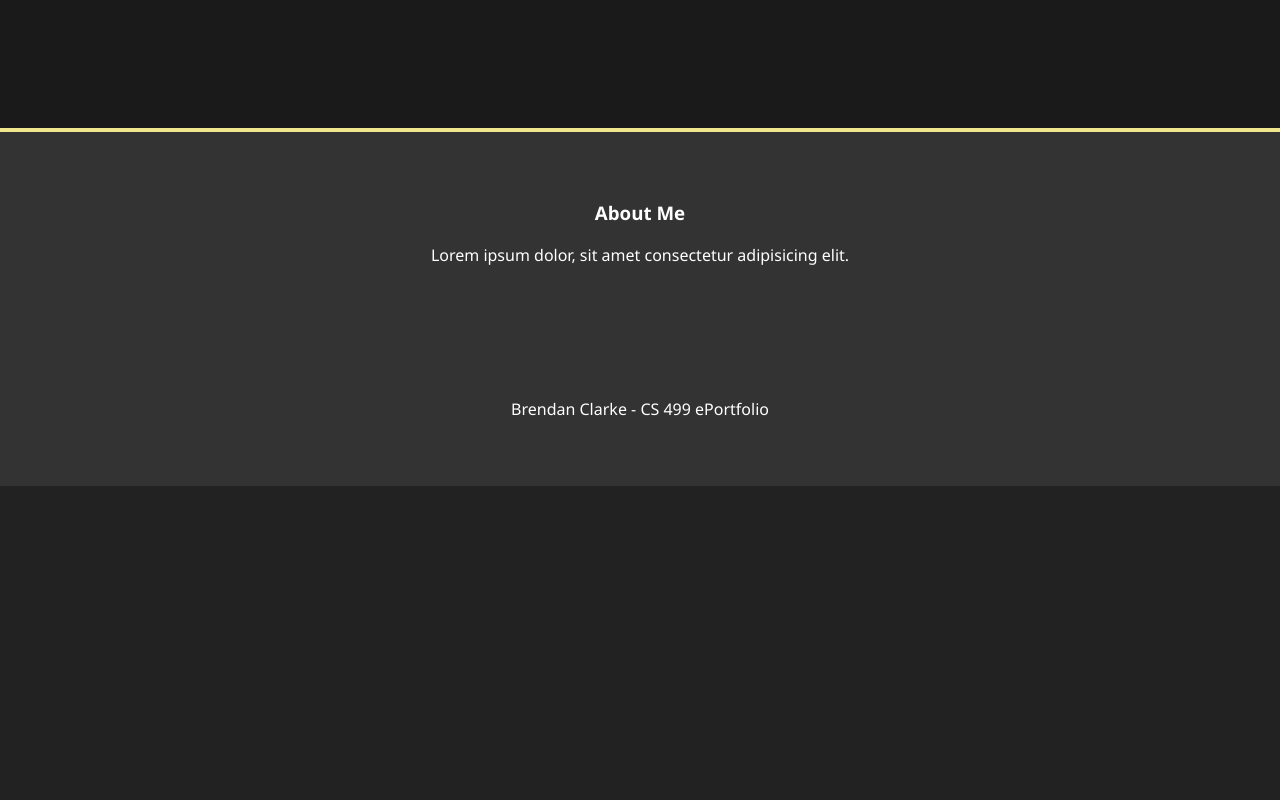
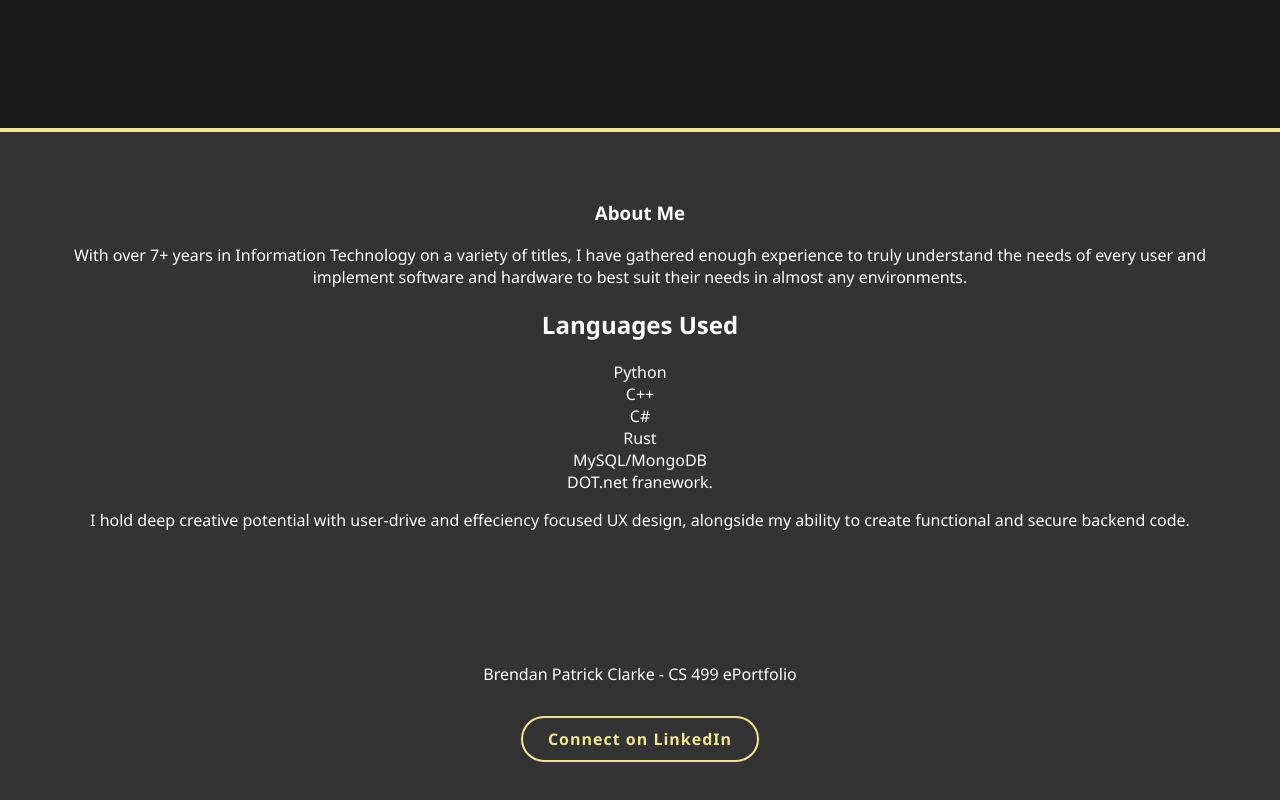
Before and after one commit to BrenPat7/CS499, a plain HTML site: page index.html in a window 1280 px wide. Shown: the part 4543-5343 px from the top of the page. Before the commit the page ends 5029 px from the top, so only its background shows below. Drawn offline with Linux system fonts and the light colour scheme.

Commit message:
updates to video, footer, and linkedin button added

```diff
--- a/index.html
+++ b/index.html
@@ -114,11 +114,17 @@ src="https://www.youtube-nocookie.com/embed/r5onTzYkOok" referrerpolicy="strict-
 
     <div class="Bio">
         <h3>About Me</h3>
-        <p>Lorem ipsum dolor, sit amet consectetur adipisicing elit.</p>
+        <p>With over 7+ years in Information Technology on a variety of titles, I have gathered enough experience to truly understand the needs of every user and implement software and hardware to best suit their needs in almost any environments.
+            <br>
+            <h2><strong>Languages Used</strong></h2>
+            <p>Python <br> C++ <br> C# <br> Rust <br> MySQL/MongoDB <br> DOT.net franework.</p>
+        </p>
+        <p> I hold deep creative potential with user-drive and effeciency focused UX design, alongside my ability to create functional and secure backend code.</p>
     </div>
 
     <div class="foot">
-        <p>Brendan Clarke - CS 499 ePortfolio</p>
+        <p>Brendan Patrick Clarke - CS 499 ePortfolio</p>
+        <p> <a href="https://www.linkedin.com/in/sirbrendanpatrick/" target="_blank" class="linkedin-btn"> Connect on LinkedIn </a></p>
     </div>
 
     <script>
--- a/main.css
+++ b/main.css
@@ -178,3 +178,23 @@ body, html {
     object-fit: cover;
     display: block;
 }
+.linkedin-btn {
+    display: inline-block;
+    margin-top: 15px;
+    padding: 10px 25px;
+    color: #F0E68C;
+    border: 2px solid #F0E68C;
+    text-decoration: none;
+    font-weight: bold;
+    border-radius: 25px;
+    transition: all 0.3s ease;
+    font-family: 'Segoe UI', sans-serif;
+    letter-spacing: 1px;
+}
+
+.linkedin-btn:hover {
+    background-color: #F0E68C;
+    color: #1a1a1a;
+    transform: translateY(-3px);
+    box-shadow: 0 5px 15px rgba(240, 230, 140, 0.4);
+}
```
